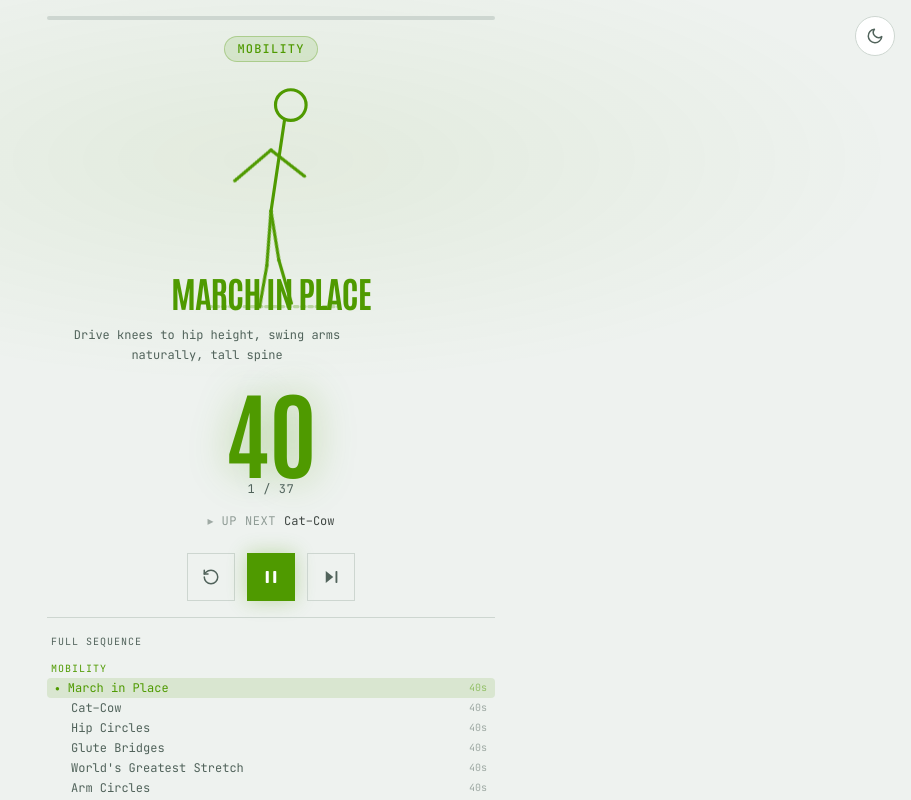
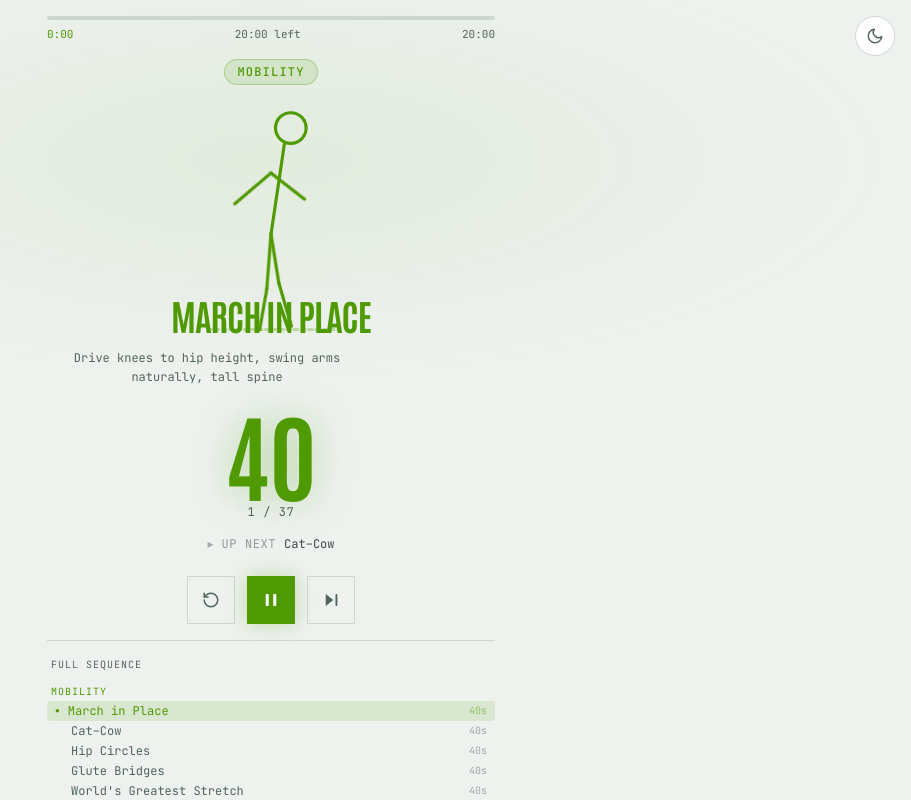
Before and after one commit to ajai8085/home-workout, a React (Vite) app: page / in a window 1280 px wide. Both pictures are taken after a click on the button "START WORKOUT". Shown: the top 800 px of the page, without its empty margins (369-1280 px from the left). Built offline with nearby package versions, Linux system fonts and the light colour scheme.

Commit message:
feat: add elapsed time display and format time function to WorkoutScreen

```diff
--- a/src/components/workout/WorkoutScreen.tsx
+++ b/src/components/workout/WorkoutScreen.tsx
@@ -19,6 +19,13 @@ interface Props {
   audio: AudioControls
   onComplete: () => void
   onReset: () => void
+}
+
+const formatTime = (seconds: number): string => {
+  const clamped = Math.max(0, Math.floor(seconds))
+  const m = Math.floor(clamped / 60)
+  const s = clamped % 60
+  return `${m}:${String(s).padStart(2, '0')}`
 }
 
 export const WorkoutScreen: React.FC<Props> = ({ audio, onComplete, onReset }) => {
@@ -67,7 +74,14 @@ export const WorkoutScreen: React.FC<Props> = ({ audio, onComplete, onReset }) =
       />
 
       <div className="relative flex flex-col gap-4 px-4 pt-4 pb-8">
-        <ProgressBar progress={progressPct} color={phaseColor} />
+        <div className="flex flex-col gap-1.5">
+          <ProgressBar progress={progressPct} color={phaseColor} />
+          <div className="flex items-center justify-between font-mono text-[11px] tabular-nums text-[var(--color-muted)]">
+            <span style={{ color: phaseColor }}>{formatTime(elapsed)}</span>
+            <span>{formatTime(TOTAL_DURATION - elapsed)} left</span>
+            <span>{formatTime(TOTAL_DURATION)}</span>
+          </div>
+        </div>
 
         <div className="flex justify-center">
           <PhaseTag label={currentStep.phaseLabel} color={phaseColor} />
```
